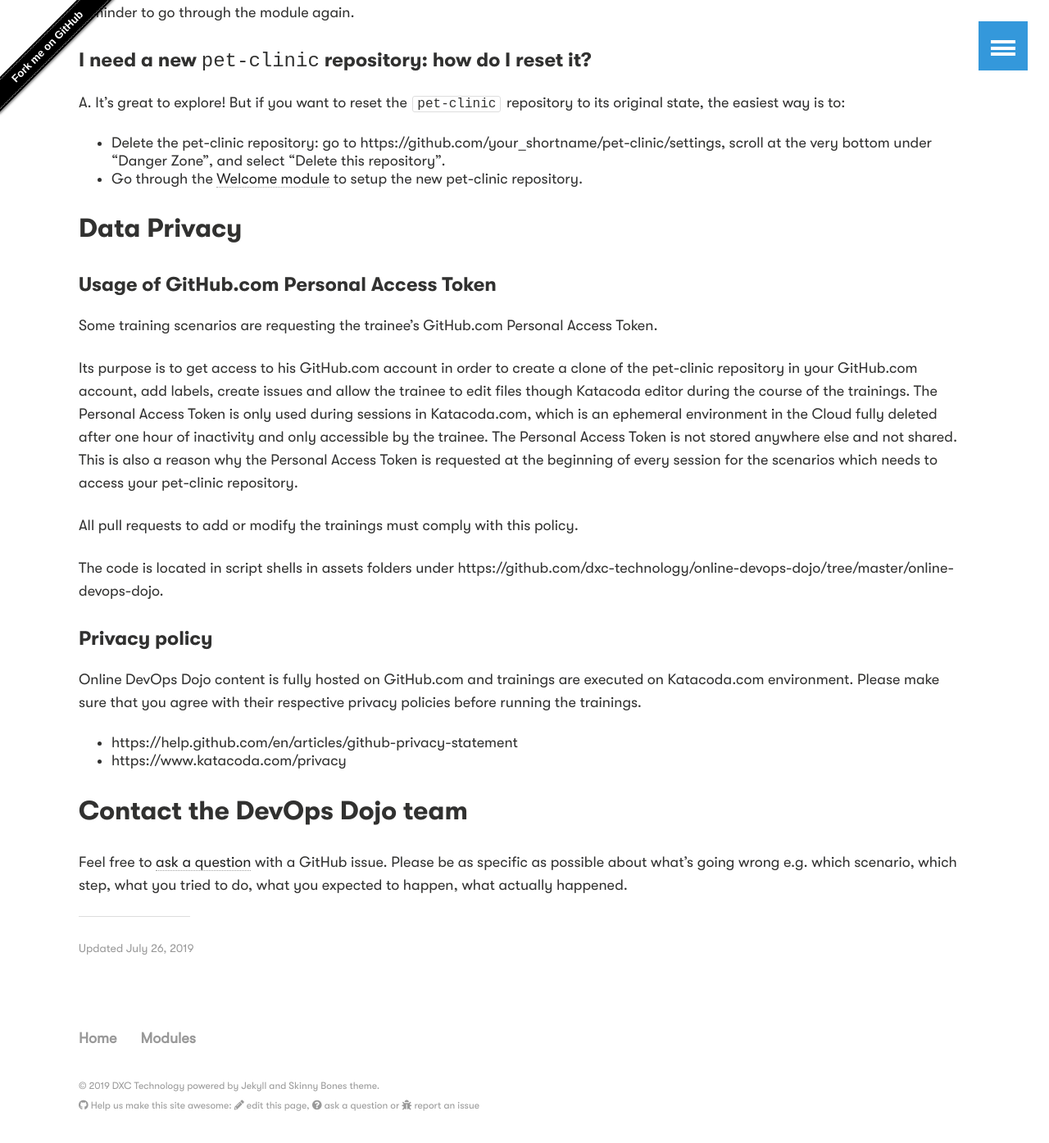
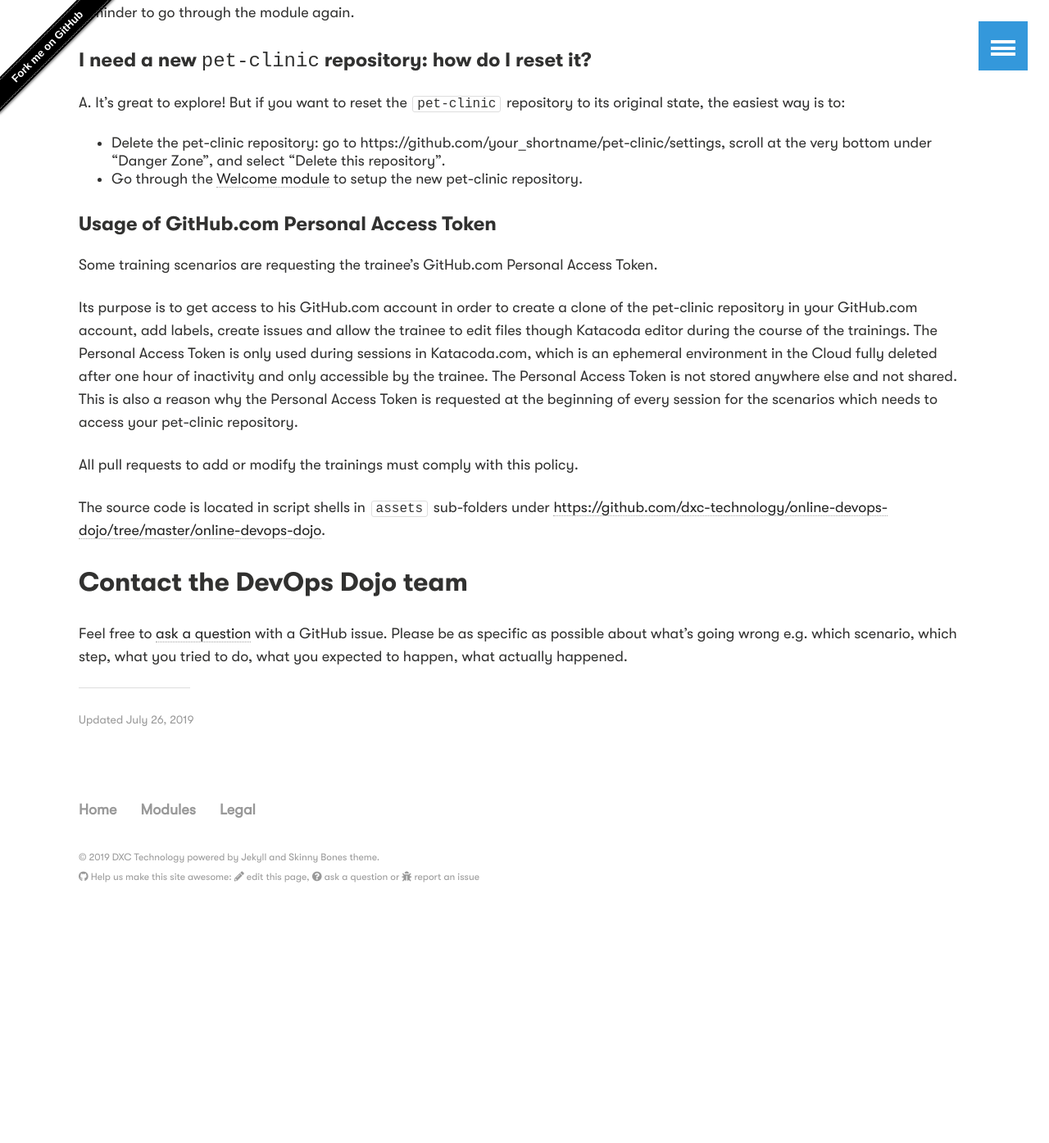
Before and after one commit to dxc-technology/about-devops-dojo, a Jekyll site: the page built from get-help/index.md, in a window 1280 px wide and 1400 px high, scrolled down 801 px. Shown: the top 1395 px of the window at 82% size. Built offline with Jekyll 4.4.1, drawn with Linux system fonts in a browser that asks for light colours; after the commit the page ends 1957 px from its top, so only the background shows below that.

Commit message:
Move privacy policy in Legal.

```diff
--- a/_data/footer.yml
+++ b/_data/footer.yml
@@ -5,3 +5,6 @@
 
 - title: Modules
   url: /modules/
+
+- title: Legal
+  url: /legal/
--- a/_includes/footer.html
+++ b/_includes/footer.html
@@ -11,7 +11,7 @@
 		{% endfor %}
 		</ul>
 	</nav><!-- /.bottom-menu -->
-	<p class="copyright">&#169; {{ site.time | date: '%Y' }} <a href="{{ site.url }}">DXC Technology</a> powered by <a href="http://jekyllrb.com" rel="nofollow">Jekyll</a> and <a href="https://github.com/mmistakes/skinny-bones-jekyll">Skinny Bones</a> theme.<br/>
+	<p class="copyright">&#169; {{ site.time | date: '%Y' }} <a href="https://www.dxc.technology/">DXC Technology</a> powered by <a href="http://jekyllrb.com" rel="nofollow">Jekyll</a> and <a href="https://github.com/mmistakes/skinny-bones-jekyll">Skinny Bones</a> theme.<br/>
 	<i class="fab fa-github"></i> Help us make this site awesome:
 	<a href="{{site.github.repository_url}}/edit/master/{{page.path}}"><i class="fas fa-pencil-alt"></i> edit this page</a>,
 	<a href="{{site.github.repository_url}}/issues/new/choose?labels=question"><i class="fas fa-question-circle"></i> ask a question</a> or
--- a/get-help/index.md
+++ b/get-help/index.md
@@ -34,9 +34,7 @@
 * Delete the pet-clinic repository: go to https://github.com/your_shortname/pet-clinic/settings, scroll at the very bottom under "Danger Zone", and select "Delete this repository".
 * Go through the [Welcome module]({{ site.url }}/katacoda/os1-welcome/) to setup the new pet-clinic repository.
 
-## Data Privacy
-
-#### Usage of GitHub.com Personal Access Token
+#### <a name="PAT"></a>Usage of GitHub.com Personal Access Token
 
 Some training scenarios are requesting the trainee's GitHub.com Personal Access Token.
 
@@ -45,13 +43,7 @@
 
 All pull requests to add or modify the trainings must comply with this policy.
 
-The code is located in script shells in assets folders under https://github.com/dxc-technology/online-devops-dojo/tree/master/online-devops-dojo.
-
-#### Privacy policy
-
-Online DevOps Dojo content is fully hosted on GitHub.com and trainings are executed on Katacoda.com environment. Please make sure that you agree with their respective privacy policies before running the trainings.
-- https://help.github.com/en/articles/github-privacy-statement
-- https://www.katacoda.com/privacy
+The source code is located in script shells in `assets` sub-folders under [https://github.com/dxc-technology/online-devops-dojo/tree/master/online-devops-dojo](https://github.com/dxc-technology/online-devops-dojo/tree/master/online-devops-dojo).
 
 ## Contact the DevOps Dojo team
 
```
Also changed, not shown: CONTRIBUTING.md (+1 -1 lines), Legal/index.md (added, +27 -0 lines).
